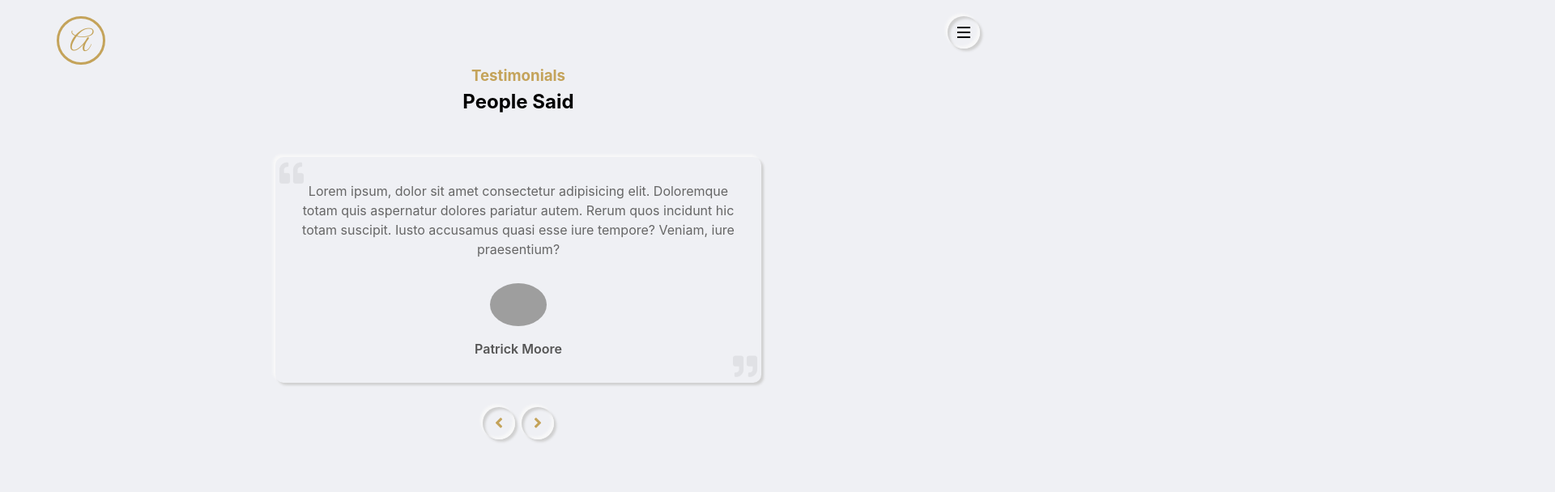
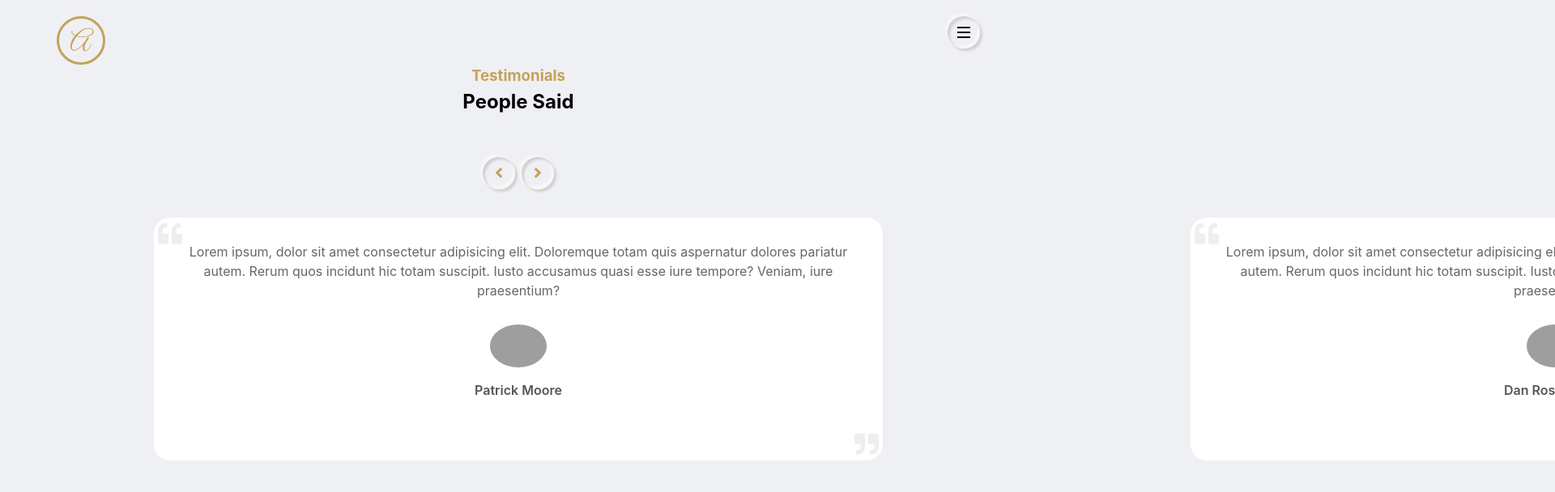
Before and after one commit to Arecio3/arecio-portfolio, a React (Create React App) app: page /testimonials in a window 1280 px wide. Shown: the top 608 px of the page at 81% size, 1920 px wide, since content can reach past the window. Built offline with nearby package versions, Linux system fonts and the light colour scheme; grey boxes are pictures that could not be loaded.

Commit message:
Added testimonials page

```diff
--- a/src/pages/testimonials/Testimonials.js
+++ b/src/pages/testimonials/Testimonials.js
@@ -1,6 +1,37 @@
 import './testimonials.css';
+import { useState } from 'react';
 
 function Testimonials() {
+    const [currentSlide, setCurrentSlide] = useState(0);
+
+    const data = [
+        {
+            id: 1,
+            quote: "Lorem ipsum, dolor sit amet consectetur adipisicing elit. Doloremque totam quis aspernatur dolores pariatur autem. Rerum quos incidunt hic totam suscipit. Iusto accusamus quasi esse iure tempore? Veniam, iure praesentium?",
+            img: "https://i.pinimg.com/736x/8b/16/7a/8b167af653c2399dd93b952a48740620.jpg",
+            name: "Patrick Moore"
+        },
+        {
+            id: 2,
+            quote: "Lorem ipsum, dolor sit amet consectetur adipisicing elit. Doloremque totam quis aspernatur dolores pariatur autem. Rerum quos incidunt hic totam suscipit. Iusto accusamus quasi esse iure tempore? Veniam, iure praesentium?",
+            img: "https://i.pinimg.com/736x/8b/16/7a/8b167af653c2399dd93b952a48740620.jpg",
+            name: "Dan Rosenbaum"
+        },
+        {
+            id: 3,
+            quote: "Lorem ipsum, dolor sit amet consectetur adipisicing elit. Doloremque totam quis aspernatur dolores pariatur autem. Rerum quos incidunt hic totam suscipit. Iusto accusamus quasi esse iure tempore? Veniam, iure praesentium?",
+            img: "https://i.pinimg.com/736x/8b/16/7a/8b167af653c2399dd93b952a48740620.jpg",
+            name: "Adam Alcantara"
+        },
+    ]
+
+    const handleClick = (direction) => {
+        direction === "left"
+          ? setCurrentSlide(currentSlide > 0 ? currentSlide - 1 : 2)
+          : setCurrentSlide(currentSlide < data.length - 1 ? currentSlide + 1 : 0);
+      };
+
+
     return (
         <section className="testimonial-section">
             <div className="test-container">
@@ -12,22 +43,24 @@ function Testimonials() {
                 </div>
                 <div className="test-row">
                     <div className="test-box">
-                        <div className="test-slider outer-shadow">
+                        <div className="test-slider" style={{ transform: `translateX(-${currentSlide * 100}vw)` }}>
+                            {data.map((d, i) => (
                             <div className="test-slider-container">
                                 {/* testimonial start */}
                                 <div className="test-item">
                                     <i className="fa fa-quote-left left"></i>
                                     <i className="fa fa-quote-right right"></i>
-                                    <p>Lorem ipsum, dolor sit amet consectetur adipisicing elit. Doloremque totam quis aspernatur dolores pariatur autem. Rerum quos incidunt hic totam suscipit. Iusto accusamus quasi esse iure tempore? Veniam, iure praesentium?</p>
-                                    <img className="test-img" src="https://i.pinimg.com/736x/8b/16/7a/8b167af653c2399dd93b952a48740620.jpg" alt="testimonial" />
-                                    <span>Patrick Moore</span>
+                                    <p>{d.quote}</p>
+                                    <img className="test-img" src={d.img} alt="testimonial" />
+                                    <span>{d.name}</span>
                                 </div>
                                 {/* testimonial end */}
                             </div>
+                            ))}
                         </div>
                         <div className="test-slider-nav">
-                            <span className="prev outer-shadow hover-in-shadow"><i className="fa fa-angle-left"></i></span>
-                            <span className="next outer-shadow hover-in-shadow"><i className="fa fa-angle-right"></i></span>
+                            <span onClick={() => handleClick("left")} className="prev outer-shadow hover-in-shadow"><i className="fa fa-angle-left"></i></span>
+                            <span onClick={() => handleClick("right")} className="next outer-shadow hover-in-shadow"><i className="fa fa-angle-right"></i></span>
                         </div>
                     </div>
                 </div>
--- a/src/pages/testimonials/testimonials.css
+++ b/src/pages/testimonials/testimonials.css
@@ -5,7 +5,8 @@
   min-height: 100vh;
 }
 
-.test-header h1, h3 {
+.test-header h1,
+h3 {
   text-align: center;
   justify-content: center;
 }
@@ -45,6 +46,31 @@
 .right {
   right: 5px;
   bottom: 5px;
+}
+
+.test-slider {
+  height: 450px;
+  display: flex;
+  position: absolute;
+  /* change to -500vh to see */
+  left: 0;
+  transition: all 1s ease-in-out;
+  overflow: hidden;
+}
+
+.test-slider-container {
+  width: 100vw;
+  display: flex;
+  align-items: center;
+  justify-content: center;
+}
+
+.test-item {
+    width: 900px;
+    height: 300px;
+    background-color: white;
+    border-radius: 20px;
+
 }
 
 .test-img {
@@ -90,6 +116,6 @@
   line-height: 40px;
 }
 
-.test-slider-nav span:after{
+.test-slider-nav span:after {
   border-radius: 50%;
 }
```
Lines whose indentation alone changed are shown as unchanged.
